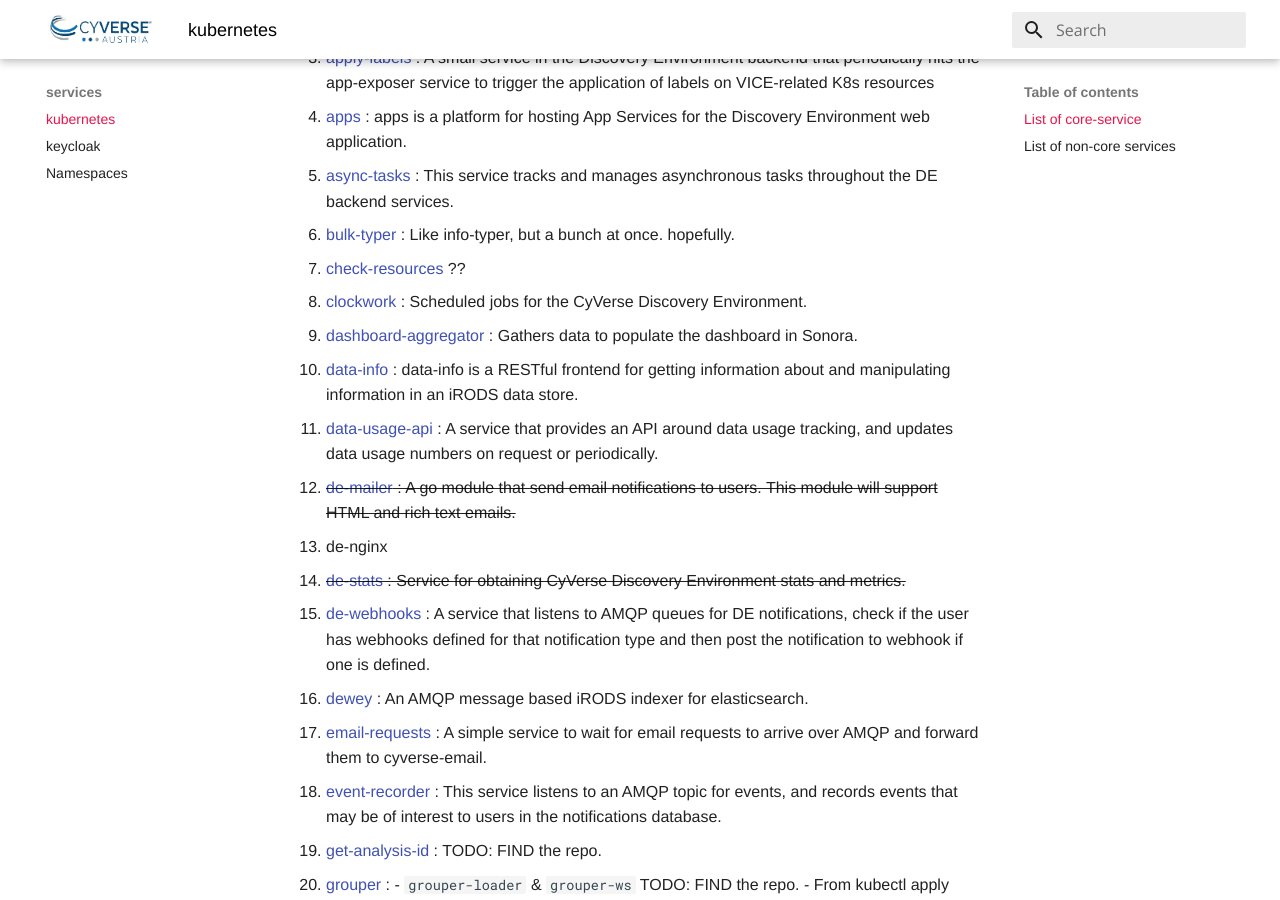
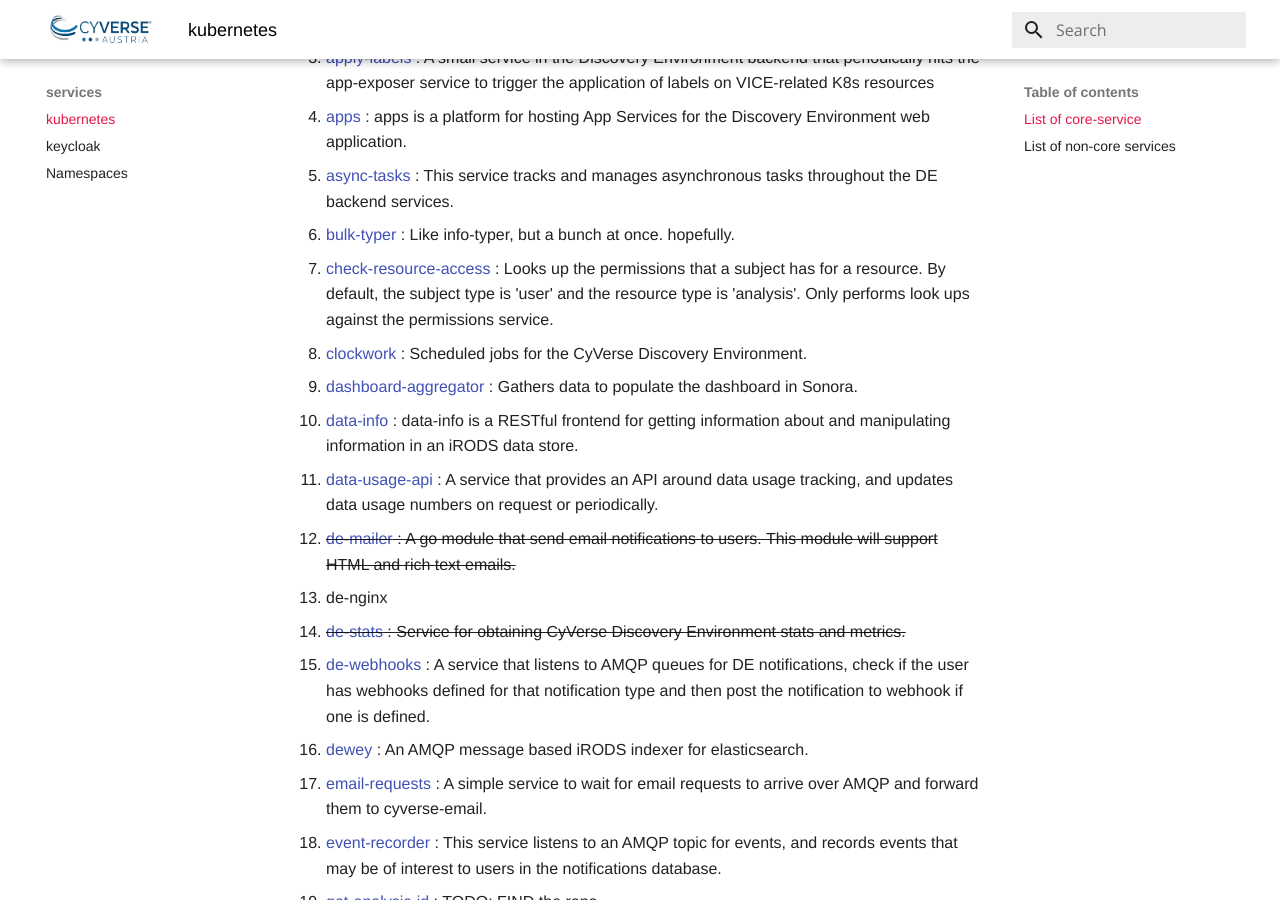
Before and after one commit to cyverse-austria/docs, an MkDocs documentation site: the page built from docs/services/kubernetes/index.md, in a window 1280 px wide and 900 px high, scrolled down 573 px. Built offline with MkDocs 1.6.1 and Material for MkDocs 9.7.7, drawn with Linux system fonts in a browser that asks for light colours.

Commit message:
docs: services update

```diff
--- a/docs/services/kubernetes/index.md
+++ b/docs/services/kubernetes/index.md
@@ -11,7 +11,7 @@ Here you will find all the services which are running on a Kubernetes Cluster.
 4. [apps](https://github.com/cyverse-de/apps) : apps is a platform for hosting App Services for the Discovery Environment web application.
 5. [async-tasks](https://github.com/cyverse-de/async-tasks) : This service tracks and manages asynchronous tasks throughout the DE backend services.
 6. [bulk-typer](https://github.com/cyverse-de/bulk-typer) : Like info-typer, but a bunch at once. hopefully.
-7. [check-resources]()  ??
+7. [check-resource-access](https://github.com/cyverse-de/check-resource-access) : Looks up the permissions that a subject has for a resource. By default, the subject type is 'user' and the resource type is 'analysis'. Only performs look ups against the permissions service.
 8. [clockwork](https://github.com/cyverse-de/clockwork) : Scheduled jobs for the CyVerse Discovery Environment.
 9. [dashboard-aggregator](https://github.com/cyverse-de/dashboard-aggregator) : Gathers data to populate the dashboard in Sonora.
 10. [data-info](https://github.com/cyverse-de/data-info) : data-info is a RESTful frontend for getting information about and manipulating information in an iRODS data store.
```
